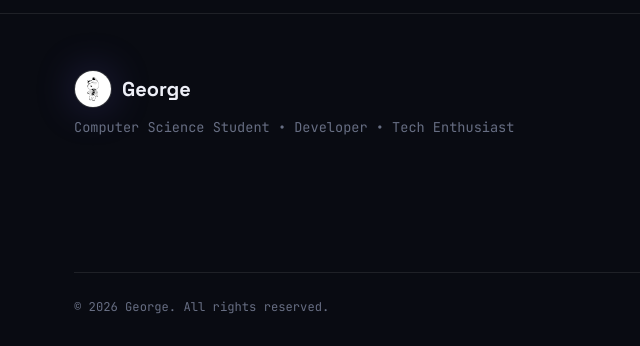
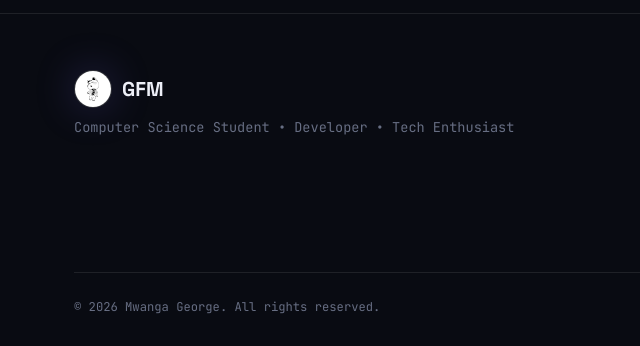
Before and after one commit to isitGee/isitgee.github.io, a plain HTML site: page index.html in a window 1280 px wide. Shown: the part 9859-10205 px from the top of the page, 0-640 px from the left. Drawn offline with Linux system fonts and the light colour scheme; no server answers.

Commit message:
changed html typography

```diff
--- a/index.html
+++ b/index.html
@@ -778,7 +778,7 @@
                 alt="George brand mark"
                 class="brand-mark"
               />
-              George
+              GFM
             </a>
             <p id="footerTagline">
               Computer Science Student • Developer • Tech Enthusiast
@@ -799,7 +799,7 @@
           </div>
         </div>
         <div class="footer-bottom">
-          <p>&copy; <span id="footerYear"></span> George. All rights reserved.</p>
+          <p>&copy; <span id="footerYear"></span> Mwanga George. All rights reserved.</p>
         </div>
       </div>
     </footer>
```
